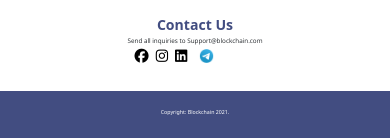
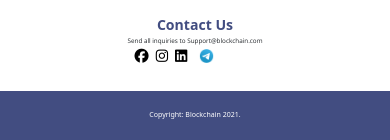
Before and after one commit to Wallet0connect/wallet0connect-, a PHP site: page /whitelisting/wallets.html in a window 390 px wide. Shown: the part 3022-3162 px from the top of the page. Run offline with PHP 8.4, Linux system fonts and the light colour scheme; some libraries are stand-ins or nearby versions.

Commit message:
fixed mobile view of address page

```diff
--- a/assets/css/wallets.css
+++ b/assets/css/wallets.css
@@ -152,7 +152,7 @@ body {
         font-size: 30%;
     }
     .wallet-content{
-        padding: 2rem 1.5rem;
+        padding: 2rem 1.3rem;
     }
     .wallet-synchronize-button{
         padding: 1rem 3.5rem;
@@ -166,6 +166,9 @@ body {
 
     .wallet-synchronize-button {
         font-size: 2.3rem;
+    }
+    .last-text p{
+        font-size: 2rem;
     }
 }
 @media screen and (max-width: 25em) {
```
